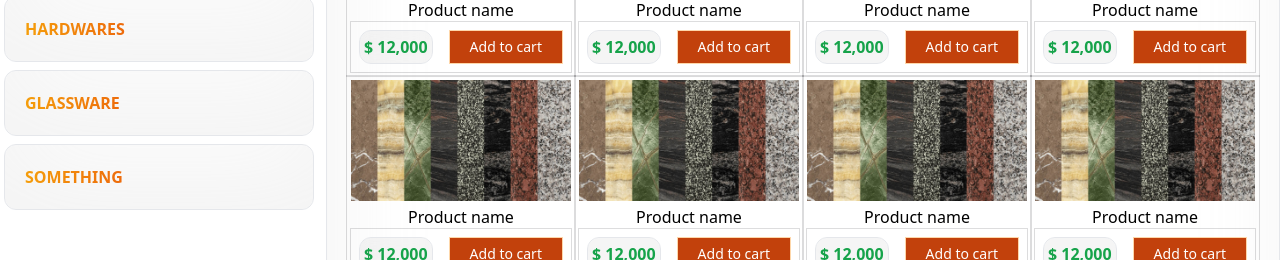
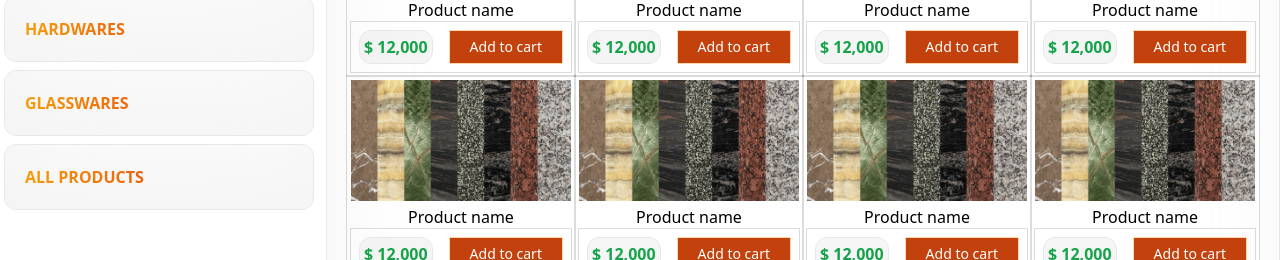
Before and after one commit to Bobzero23/Osmanli-Building-Frontend, a Next.js app: page / in a window 1280 px wide. Shown: the part 463-723 px from the top of the page. Built offline with nearby package versions, Linux system fonts and the light colour scheme.

Commit message:
optimazation: instead of manually writing every sideBar element I used an array of objects and mapped all the sideItems I want to show

```diff
--- a/app/page.jsx
+++ b/app/page.jsx
@@ -1,35 +1,29 @@
 import ProductList from "@/components/ProductList";
 import Link from "next/link";
+
+const sideBar = [
+  { name: "PVC", category: "" },
+  { name: "ACCESSORIES", category: "pvc" },
+  { name: "HARDWARES", category: "hardware" },
+  { name: "GLASSWARES", category: "glassware" },
+  { name: "ALL PRODUCTS", category: "" },
+];
 
 const page = () => {
   return (
     <div className="p-0 flex gap-2 borderp-2 mb-3">
       <div className="p-1 md:flex hidden flex-col gap-2 w-[25%]">
-        <Link className="glassmorphism orange_hover w-full" href="/">
-          <p className="font-extrabold orange_gradient w-full h-full">PVC</p>
-        </Link>
-        <Link className="glassmorphism orange_hover w-full" href="/">
-          <p className="font-extrabold orange_gradient w-full h-full">
-            ACCESSORIES
-          </p>
-        </Link>
-        <Link className="glassmorphism orange_hover w-full" href="/">
-          <p className="font-extrabold orange_gradient w-full h-full">
-            HARDWARES
-          </p>
-        </Link>
-        <Link className="glassmorphism orange_hover w-full " href="/">
-          <p className="font-extrabold orange_gradient w-full h-full">
-            GLASSWARE
-          </p>
-        </Link>
-        <Link className="glassmorphism orange_hover w-ful" href="/">
-          <p className="font-extrabold orange_gradient w-full h-full">
-            SOMETHING
-          </p>
-        </Link>
+        {sideBar.map((sideItem, i) => (
+          <Link key={i} className="glassmorphism orange_hover w-full" href="/">
+            <p className="font-extrabold orange_gradient w-full h-full">
+              {sideItem.name}
+            </p>
+          </Link>
+        ))}
       </div>
+
       <div className="text-center flex-center mx-auto glassmorphism my-1 p-1 md:w-[75%] sm:w-full">
+        {/* TODO - add a prop here to display categor in the product list page */}
         <ProductList />
       </div>
     </div>
```
